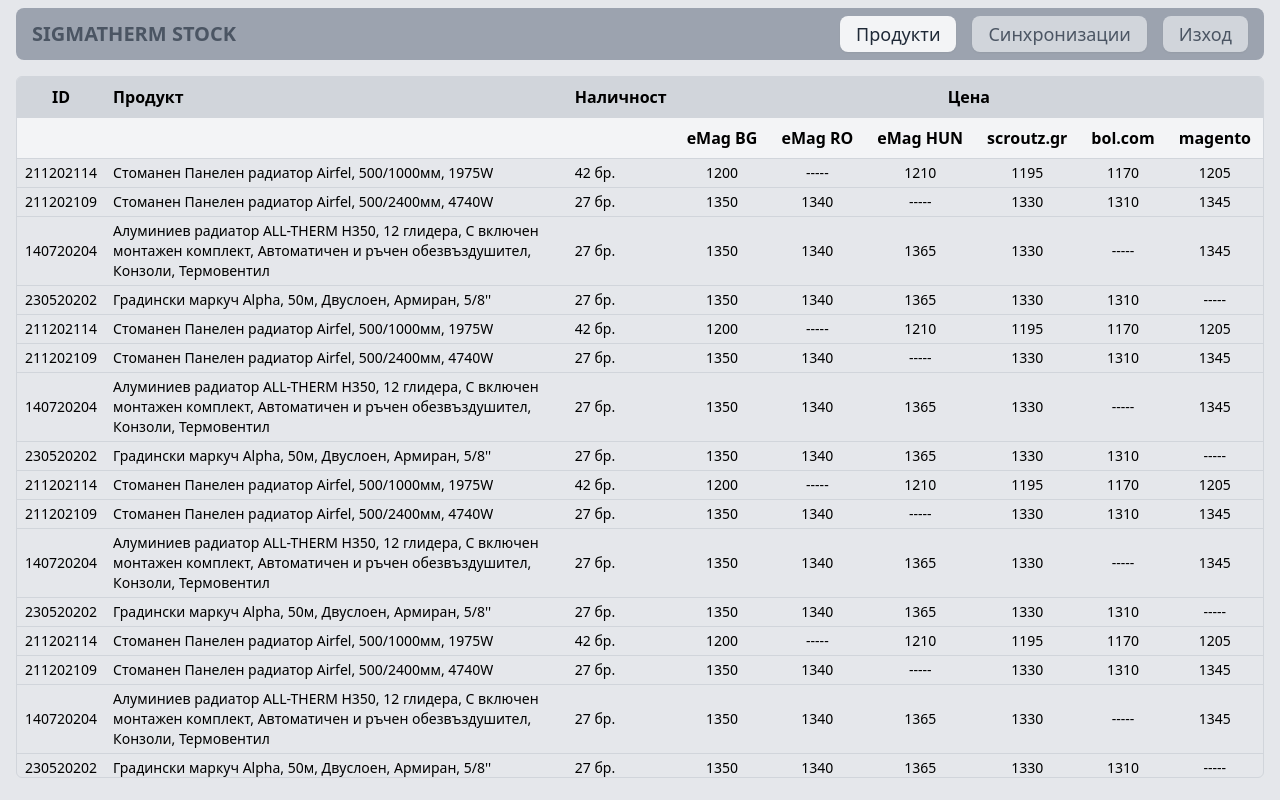
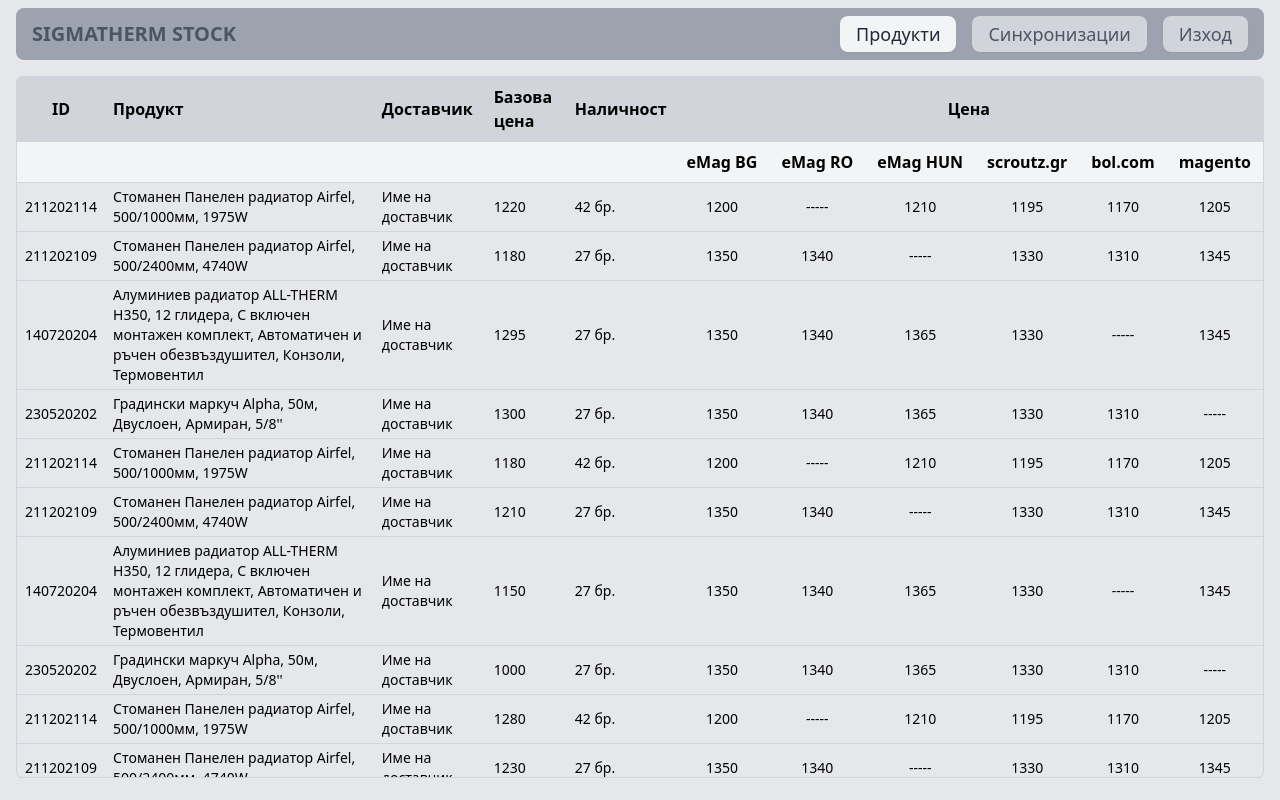
Before and after one commit to ignatIgnatov/sigmatherm-stock, a React (Create React App) app: page /items in a window 1280 px wide. Built offline with nearby package versions, Linux system fonts and the light colour scheme.

Commit message:
add suplier and basePrice to items table

```diff
--- a/src/components/items/Items.jsx
+++ b/src/components/items/Items.jsx
@@ -76,6 +76,12 @@
                   Продукт
                 </th>
                 <th className="p-2 text-left font-semibold border-b border-gray-300">
+                  Доставчик
+                </th>
+                <th className="p-2 text-left font-semibold border-b border-gray-300">
+                  Базова цена
+                </th>
+                <th className="p-2 text-left font-semibold border-b border-gray-300">
                   Наличност
                 </th>
                 <th
@@ -86,7 +92,7 @@
                 </th>
               </tr>
               <tr className="bg-gray-100 sticky top-1 z-10">
-                <th colSpan={3}></th>
+                <th colSpan={5}></th>
                 {stores.map((store) => (
                   <th
                     key={store}
@@ -109,6 +115,12 @@
                   </td>
                   <td className="px-2 py-1 border-t text-sm border-b border-gray-300">
                     {item.name}
+                  </td>
+                  <td className="px-2 py-1 border-t text-sm border-b border-gray-300">
+                    {item.supplier}
+                  </td>
+                  <td className="px-2 py-1 border-t text-sm border-b border-gray-300">
+                    {item.basePrice}
                   </td>
                   <td className="px-2 py-1 text-left text-sm border-t border-b border-gray-300">
                     {item.totalStock} бр.
@@ -177,29 +189,65 @@
               </label>
 
               <label className="w-full">
-                <span className="font-semibold">Наличност:</span>{" "}
+                <span className="font-semibold">Доставчик:</span>{" "}
                 {editMode ? (
                   <input
-                    type="number"
-                    value={editedItem.totalStock}
-                    onChange={(e) => handleChange(e, "totalStock")}
+                    type="text"
+                    value={editedItem.supplier}
+                    onChange={(e) => handleChange(e, "supplier")}
                     className="border border-gray-300 focus:border-gray-400 focus:ring-0 rounded px-3 py-2 w-full outline-none"
                   />
                 ) : (
-                  <span>{selectedItem.totalStock} бр.</span>
+                  <span>{selectedItem.supplier}</span>
                 )}
               </label>
 
+              <div className="flex flex-row justify-between items-center w-full gap-8">
+                <label className="w-full">
+                  <span className="font-semibold">Базова цена:</span>{" "}
+                  {editMode ? (
+                    <input
+                      type="number"
+                      value={editedItem.basePrice}
+                      onChange={(e) => handleChange(e, "basePrice")}
+                      className="border border-gray-300 focus:border-gray-400 focus:ring-0 rounded px-3 py-2 w-full outline-none"
+                    />
+                  ) : (
+                    <span>{selectedItem.basePrice}</span>
+                  )}
+                </label>
+
+                <label className="w-full">
+                  <span className="font-semibold">Наличност:</span>{" "}
+                  {editMode ? (
+                    <input
+                      type="number"
+                      value={editedItem.totalStock}
+                      onChange={(e) => handleChange(e, "totalStock")}
+                      className="border border-gray-300 focus:border-gray-400 focus:ring-0 rounded px-3 py-2 w-full outline-none"
+                    />
+                  ) : (
+                    <span>{selectedItem.totalStock} бр.</span>
+                  )}
+                </label>
+              </div>
+
               <div className="mt-4 w-full">
                 <h3 className="font-semibold">Цени:</h3>
-                <ul className="ml-5">
+                <ul
+                  className={
+                    editMode
+                      ? "flex flex-row flex-wrap justify-between gap-6 items-center w-full"
+                      : "ml-4 flex flex-col gap-2"
+                  }
+                >
                   {stores.map((store) => (
-                    <li key={store} className="mb-2">
+                    <li key={store}>
                       {store}:{" "}
                       {editMode ? (
                         <input
                           type="number"
-                          value={editedItem.prices[store] || ""}
+                          value={editedItem.prices[store] || "-----"}
                           onChange={(e) => handlePriceChange(e, store)}
                           className="border border-gray-300 focus:border-gray-400 focus:ring-0 rounded p-1 w-24 outline-none"
                         />
--- a/src/utils/temp.js
+++ b/src/utils/temp.js
@@ -11,6 +11,8 @@
   {
     id: 211202114,
     name: "Стоманен Панелен радиатор Airfel, 500/1000мм, 1975W",
+    supplier: "Име на доставчик",
+    basePrice: 1220,
     totalStock: 42,
     prices: {
       "eMag BG": 1200,
@@ -24,6 +26,8 @@
   {
     id: 211202109,
     name: "Стоманен Панелен радиатор Airfel, 500/2400мм, 4740W",
+    supplier: "Име на доставчик",
+    basePrice: 1180,
     totalStock: 27,
     prices: {
       "eMag BG": 1350,
@@ -37,6 +41,8 @@
   {
     id: 140720204,
     name: "Алуминиев радиатор ALL-THERM H350, 12 глидера, С включен монтажен комплект, Автоматичен и ръчен обезвъздушител, Конзоли, Термовентил",
+    supplier: "Име на доставчик",
+    basePrice: 1295,
     totalStock: 27,
     prices: {
       "eMag BG": 1350,
@@ -50,6 +56,8 @@
   {
     id: 230520202,
     name: "Градински маркуч Alpha, 50м, Двуслоен, Армиран, 5/8''",
+    supplier: "Име на доставчик",
+    basePrice: 1300,
     totalStock: 27,
     prices: {
       "eMag BG": 1350,
@@ -63,6 +71,8 @@
   {
     id: 211202114,
     name: "Стоманен Панелен радиатор Airfel, 500/1000мм, 1975W",
+    supplier: "Име на доставчик",
+    basePrice: 1180,
     totalStock: 42,
     prices: {
       "eMag BG": 1200,
@@ -76,6 +86,8 @@
   {
     id: 211202109,
     name: "Стоманен Панелен радиатор Airfel, 500/2400мм, 4740W",
+    supplier: "Име на доставчик",
+    basePrice: 1210,
     totalStock: 27,
     prices: {
       "eMag BG": 1350,
@@ -89,6 +101,8 @@
   {
     id: 140720204,
     name: "Алуминиев радиатор ALL-THERM H350, 12 глидера, С включен монтажен комплект, Автоматичен и ръчен обезвъздушител, Конзоли, Термовентил",
+    supplier: "Име на доставчик",
+    basePrice: 1150,
     totalStock: 27,
     prices: {
       "eMag BG": 1350,
@@ -102,6 +116,8 @@
   {
     id: 230520202,
     name: "Градински маркуч Alpha, 50м, Двуслоен, Армиран, 5/8''",
+    supplier: "Име на доставчик",
+    basePrice: 1000,
     totalStock: 27,
     prices: {
       "eMag BG": 1350,
@@ -115,6 +131,8 @@
   {
     id: 211202114,
     name: "Стоманен Панелен радиатор Airfel, 500/1000мм, 1975W",
+    supplier: "Име на доставчик",
+    basePrice: 1280,
     totalStock: 42,
     prices: {
       "eMag BG": 1200,
@@ -128,6 +146,8 @@
   {
     id: 211202109,
     name: "Стоманен Панелен радиатор Airfel, 500/2400мм, 4740W",
+    supplier: "Име на доставчик",
+    basePrice: 1230,
     totalStock: 27,
     prices: {
       "eMag BG": 1350,
@@ -141,6 +161,8 @@
   {
     id: 140720204,
     name: "Алуминиев радиатор ALL-THERM H350, 12 глидера, С включен монтажен комплект, Автоматичен и ръчен обезвъздушител, Конзоли, Термовентил",
+    supplier: "Име на доставчик",
+    basePrice: 1200,
     totalStock: 27,
     prices: {
       "eMag BG": 1350,
@@ -154,6 +176,8 @@
   {
     id: 230520202,
     name: "Градински маркуч Alpha, 50м, Двуслоен, Армиран, 5/8''",
+    supplier: "Име на доставчик",
+    basePrice: 1100,
     totalStock: 27,
     prices: {
       "eMag BG": 1350,
@@ -167,6 +191,8 @@
   {
     id: 211202114,
     name: "Стоманен Панелен радиатор Airfel, 500/1000мм, 1975W",
+    supplier: "Име на доставчик",
+    basePrice: 1250,
     totalStock: 42,
     prices: {
       "eMag BG": 1200,
@@ -180,6 +206,8 @@
   {
     id: 211202109,
     name: "Стоманен Панелен радиатор Airfel, 500/2400мм, 4740W",
+    supplier: "Име на доставчик",
+    basePrice: 1200,
     totalStock: 27,
     prices: {
       "eMag BG": 1350,
@@ -193,6 +221,8 @@
   {
     id: 140720204,
     name: "Алуминиев радиатор ALL-THERM H350, 12 глидера, С включен монтажен комплект, Автоматичен и ръчен обезвъздушител, Конзоли, Термовентил",
+    supplier: "Име на доставчик",
+    basePrice: 1280,
     totalStock: 27,
     prices: {
       "eMag BG": 1350,
@@ -206,6 +236,8 @@
   {
     id: 230520202,
     name: "Градински маркуч Alpha, 50м, Двуслоен, Армиран, 5/8''",
+    supplier: "Име на доставчик",
+    basePrice: 1220,
     totalStock: 27,
     prices: {
       "eMag BG": 1350,
@@ -219,6 +251,8 @@
   {
     id: 211202114,
     name: "Стоманен Панелен радиатор Airfel, 500/1000мм, 1975W",
+    supplier: "Име на доставчик",
+    basePrice: 1200,
     totalStock: 42,
     prices: {
       "eMag BG": 1200,
@@ -232,6 +266,8 @@
   {
     id: 211202109,
     name: "Стоманен Панелен радиатор Airfel, 500/2400мм, 4740W",
+    supplier: "Име на доставчик",
+    basePrice: 1320,
     totalStock: 27,
     prices: {
       "eMag BG": 1350,
@@ -245,6 +281,8 @@
   {
     id: 140720204,
     name: "Алуминиев радиатор ALL-THERM H350, 12 глидера, С включен монтажен комплект, Автоматичен и ръчен обезвъздушител, Конзоли, Термовентил",
+    supplier: "Име на доставчик",
+    basePrice: 1280,
     totalStock: 27,
     prices: {
       "eMag BG": 1350,
@@ -258,6 +296,8 @@
   {
     id: 230520202,
     name: "Градински маркуч Alpha, 50м, Двуслоен, Армиран, 5/8''",
+    supplier: "Име на доставчик",
+    basePrice: 1220,
     totalStock: 27,
     prices: {
       "eMag BG": 1350,
```
